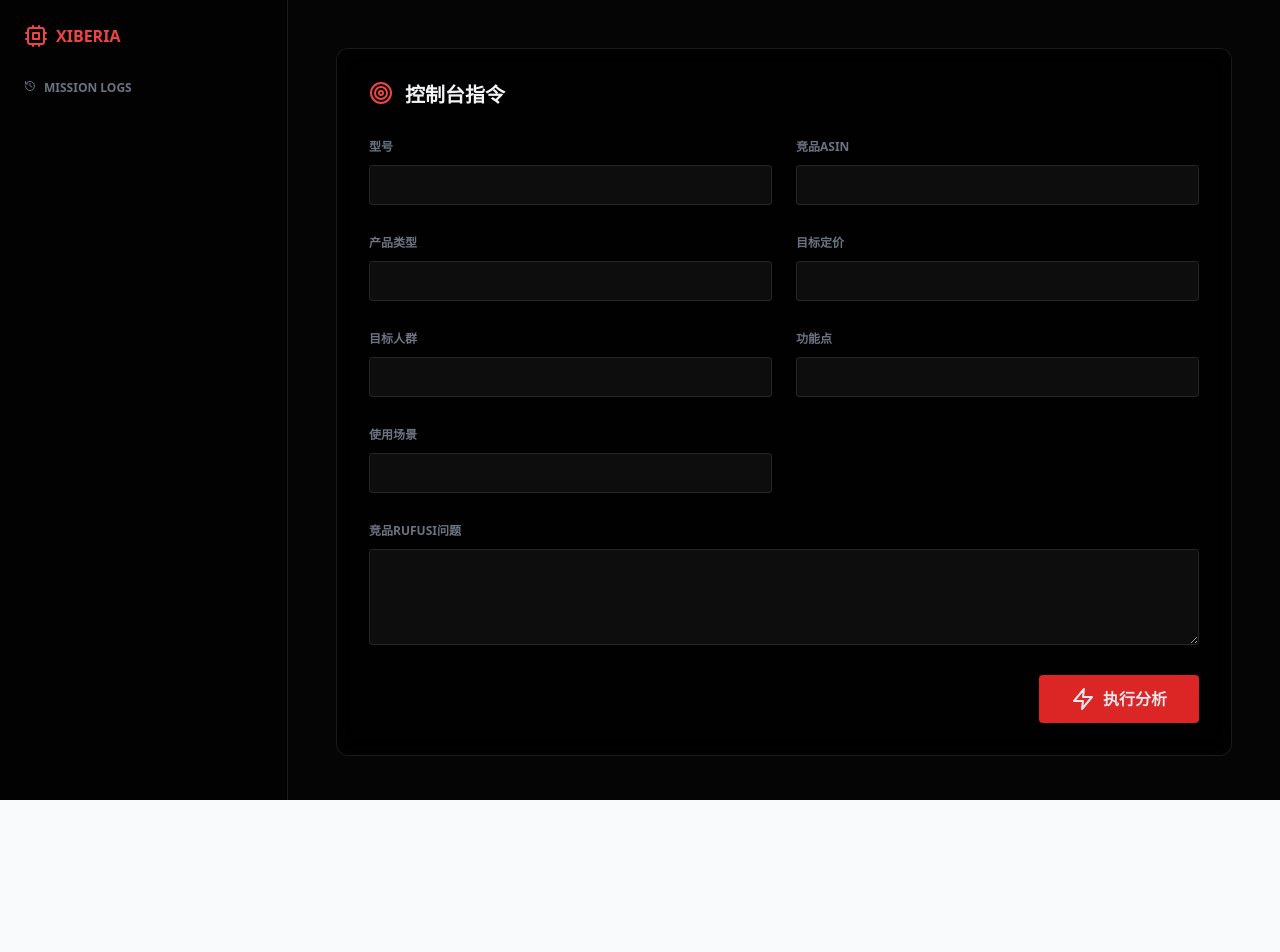
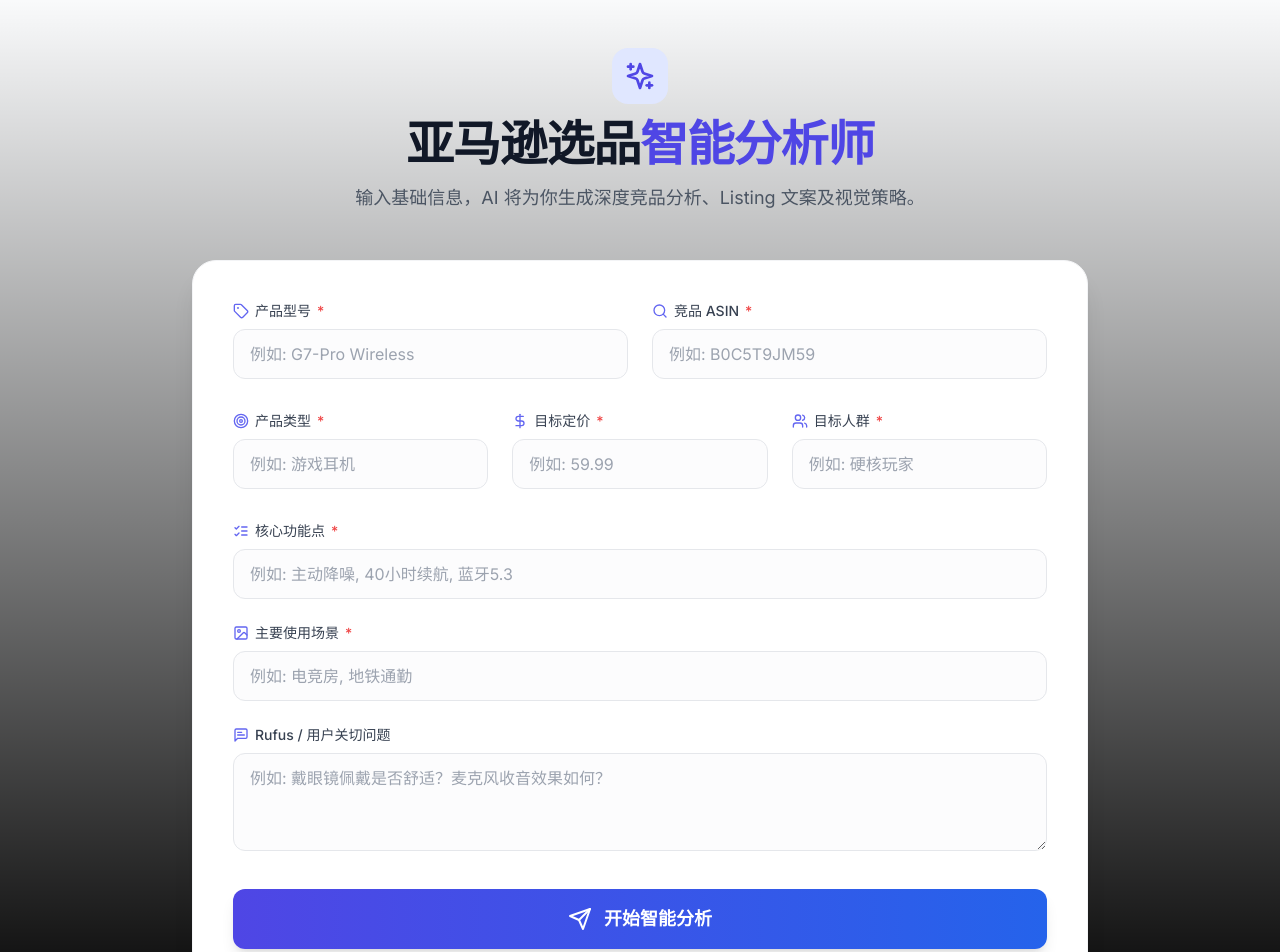
Before and after one commit to yikunhao152-cell/succes, a Next.js app: page / in a window 1280 px wide. Shown: the top 952 px of the page. Before the commit the page ends 800 px from the top, so only its background shows below. Built offline with nearby package versions, Linux system fonts and the light colour scheme.

Commit message:
Update page.tsx

```diff
--- a/app/page.tsx
+++ b/app/page.tsx
@@ -1,25 +1,30 @@
 "use client";
 
-import { useState, useEffect } from 'react';
-import { Cpu, History, ChevronRight, Zap, FileText, Crosshair, BarChart3, Terminal, ShieldAlert, Loader2, Play, Target, DollarSign, Users, MessageSquare, Layers, Box, Trash2 } from 'lucide-react';
+import { useState } from 'react';
+// 引入漂亮的图标
+import {
+  Loader2, Send, Sparkles, Search, Tag,
+  Target, Users, DollarSign, MessageSquareText,
+  Heading, ListChecks, FileText, Image as ImageIcon, LayoutTemplate,
+  Lightbulb, ArrowLeft
+} from 'lucide-react';
 
-interface AnalysisResult { [key: string]: any; }
+export default function Home() {
+  const [loading, setLoading] = useState(false);
+  const [analyzing, setAnalyzing] = useState(false);
+  const [status, setStatus] = useState('');
+  const [result, setResult] = useState<any>(null);
 
-export default function XiberiaTerminal() {
-  const [formData, setFormData] = useState({ model: '', asin: '', type: '', price: '', audience: '', features: '', scenario: '', rufusQuestions: '' });
-  const [loading, setLoading] = useState(false);
-  const [status, setStatus] = useState('');
-  const [result, setResult] = useState<AnalysisResult | null>(null);
-  const [history, setHistory] = useState<any[]>([]);
+  const [formData, setFormData] = useState({
+    model: '', asin: '', type: '', features: '',
+    scenario: '', audience: '', price: '', rufusQuestions: ''
+  });
 
-  useEffect(() => {
-    const saved = localStorage.getItem('xiberia_history_v2');
-    if (saved) setHistory(JSON.parse(saved));
-  }, []);
-
-  const handleAnalyze = async (e: React.FormEvent) => {
+  const handleSubmit = async (e: any) => {
     e.preventDefault();
-    setLoading(true); setStatus('⚡ 正在提交任务...');
+    setLoading(true);
+    setResult(null);
+    setStatus('正在提交任务...');
 
     try {
       const res = await fetch('/api/analyze', {
@@ -27,88 +32,218 @@ export default function XiberiaTerminal() {
         headers: { 'Content-Type': 'application/json' },
         body: JSON.stringify(formData),
       });
-      if (!res.ok) throw new Error('提交失败');
+      const data = await res.json();
+      if (!res.ok) throw new Error(data.error);
 
+      setAnalyzing(true);
+      setStatus('任务已提交，AI 深度分析中...');
+
+      // 轮询逻辑
       const interval = setInterval(async () => {
-        const check = await fetch(`/api/result?model=${encodeURIComponent(formData.model)}`);
+        try {
+          const check = await fetch(`/api/result?recordId=${data.recordId}&model=${encodeURIComponent(formData.model)}`);
           const checkData = await check.json();
+
           if (checkData.status === 'done') {
             clearInterval(interval);
             setResult(checkData.data);
+            setAnalyzing(false);
             setLoading(false);
-          setStatus('✅ 分析完成');
-          const newHistory = [{ id: Date.now(), model: formData.model, data: checkData.data, inputs: {...formData} }, ...history].slice(0, 10);
-          setHistory(newHistory);
-          localStorage.setItem('xiberia_history_v2', JSON.stringify(newHistory));
-        } else {
-          setStatus('🛰️ AI 正在撰写中...');
+            setStatus('分析完成！');
+          } else if (checkData.status === 'processing') {
+             setStatus(checkData.currentStatus === 'AI分析中...' ? '🤖 AI 正在生成策略与文案 (约需30-60秒)...' : `当前状态: ${checkData.currentStatus}`);
           }
+        } catch (e) { console.error(e); }
       }, 3000);
-    } catch (e: any) { setStatus(`❌ 错误: ${e.message}`); setLoading(false); }
+
+    } catch (error: any) {
+      setStatus(`❌ 出错: ${error.message}`);
+      setLoading(false);
+      setAnalyzing(false);
+    }
   };
 
+  const handleChange = (e: any) => setFormData({...formData, [e.target.name]: e.target.value});
+
+  // 输入框组件（为了复用样式）
+  const InputField = ({ label, name, icon: Icon, placeholder, required = true, type = 'text', isTextArea = false }: any) => (
+    <div className="space-y-2">
+      <label className="block text-sm font-medium text-gray-700 flex items-center gap-1.5">
+        <Icon className="w-4 h-4 text-indigo-500" />
+        {label}
+        {required && <span className="text-red-500">*</span>}
+      </label>
+      {isTextArea ? (
+        <textarea
+          name={name}
+          required={required}
+          value={formData[name as keyof typeof formData]}
+          onChange={handleChange}
+          placeholder={placeholder}
+          rows={3}
+          className="w-full px-4 py-3 rounded-xl border border-gray-200 focus:ring-2 focus:ring-indigo-500 focus:border-transparent transition-all resize-y text-gray-800 placeholder-gray-400 bg-gray-50/50"
+        />
+      ) : (
+        <input
+          type={type}
+          name={name}
+          required={required}
+          value={formData[name as keyof typeof formData]}
+          onChange={handleChange}
+          placeholder={placeholder}
+          className="w-full px-4 py-3 rounded-xl border border-gray-200 focus:ring-2 focus:ring-indigo-500 focus:border-transparent transition-all text-gray-800 placeholder-gray-400 bg-gray-50/50"
+        />
+      )}
+    </div>
+  );
+
   return (
-    <div className="flex h-screen bg-[#050505] text-gray-200 font-sans overflow-hidden">
-      {/* 侧边栏 */}
-      <aside className="w-72 bg-black/60 border-r border-white/10 p-6">
-        <div className="text-red-500 font-bold mb-8 flex gap-2"><Cpu /> XIBERIA</div>
-        <div className="space-y-4">
-          <h3 className="text-xs font-bold text-gray-500 uppercase flex gap-2"><History className="w-3 h-3"/> Mission Logs</h3>
-          {history.map(h => (
-            <div key={h.id} onClick={() => {setFormData(h.inputs); setResult(h.data);}} className="p-3 bg-white/5 rounded border border-transparent hover:border-red-500/50 cursor-pointer transition-all">
-              <div className="text-sm font-mono truncate">{h.model}</div>
+    <main className="py-12 px-4 sm:px-6 lg:px-8 min-h-screen">
+      <div className="max-w-4xl mx-auto">
+
+        {/* 头部标题 */}
+        <div className="text-center mb-12">
+          <div className="flex justify-center mb-4">
+            <div className="p-3 bg-indigo-100 rounded-2xl">
+              <Sparkles className="w-8 h-8 text-indigo-600" />
             </div>
-          ))}
           </div>
-      </aside>
-
-      {/* 主面板 */}
-      <main className="flex-1 overflow-y-auto p-12 scrollbar-thin scrollbar-thumb-red-900">
-        <div className="max-w-4xl mx-auto space-y-8">
-          <div className="bg-black/80 border border-white/10 p-8 rounded-xl backdrop-blur-md">
-            <h2 className="text-xl font-bold mb-6 flex gap-3 text-gray-100"><Target className="text-red-500"/> 控制台指令</h2>
-            <form onSubmit={handleAnalyze} className="grid grid-cols-2 gap-6">
-              <InputGroup label="型号" name="model" value={formData.model} onChange={(e: any) => setFormData({...formData, model: e.target.value})} required />
-              <InputGroup label="竞品ASIN" name="asin" value={formData.asin} onChange={(e: any) => setFormData({...formData, asin: e.target.value})} />
-              <InputGroup label="产品类型" name="type" value={formData.type} onChange={(e: any) => setFormData({...formData, type: e.target.value})} />
-              <InputGroup label="目标定价" name="price" value={formData.price} onChange={(e: any) => setFormData({...formData, price: e.target.value})} />
-              <InputGroup label="目标人群" name="audience" value={formData.audience} onChange={(e: any) => setFormData({...formData, audience: e.target.value})} />
-              <InputGroup label="功能点" name="features" value={formData.features} onChange={(e: any) => setFormData({...formData, features: e.target.value})} />
-              <InputGroup label="使用场景" name="scenario" value={formData.scenario} onChange={(e: any) => setFormData({...formData, scenario: e.target.value})} />
-              <div className="col-span-2 space-y-2">
-                <label className="text-xs font-bold text-gray-500">竞品RUFUSI问题</label>
-                <textarea value={formData.rufusQuestions} onChange={(e) => setFormData({...formData, rufusQuestions: e.target.value})} className="w-full bg-white/5 border border-white/10 rounded p-3 h-24 focus:border-red-500 outline-none" />
-              </div>
-              <div className="col-span-2 flex justify-between items-center">
-                <span className="text-sm font-mono text-red-400 animate-pulse">{status}</span>
-                <button type="submit" disabled={loading} className="bg-red-600 px-8 py-3 rounded font-bold flex gap-2 hover:bg-red-500 disabled:opacity-50 transition-all">
-                  {loading ? <Loader2 className="animate-spin" /> : <Zap />} 执行分析
-                </button>
-              </div>
-            </form>
+          <h1 className="text-4xl font-extrabold text-gray-900 tracking-tight sm:text-5xl mb-4">
+            亚马逊选品<span className="text-indigo-600">智能分析师</span>
+          </h1>
+          <p className="text-lg text-gray-600 max-w-2xl mx-auto">
+            输入基础信息，AI 将为你生成深度竞品分析、Listing 文案及视觉策略。
+          </p>
         </div>
 
-          {result && (
-            <div className="grid grid-cols-1 gap-6 pb-20 animate-in fade-in duration-700">
-              {Object.entries(result).map(([key, val]) => (
-                <div key={key} className="bg-white/5 border border-white/10 p-6 rounded-lg hover:bg-white/10 transition-colors">
-                  <h4 className="text-red-500 font-bold text-xs mb-2 uppercase tracking-widest">{key}</h4>
-                  <div className="text-gray-300 whitespace-pre-wrap leading-relaxed">{String(val)}</div>
+        {/* 主体内容区域：根据是否有结果切换显示 */}
+        <div className={`transition-all duration-500 ${result ? 'opacity-0 translate-y-4 hidden' : 'opacity-100 translate-y-0'}`}>
+          {!result && (
+            <div className="bg-white rounded-3xl shadow-xl border border-gray-100 overflow-hidden">
+              <div className="p-8 sm:p-10">
+                <form onSubmit={handleSubmit} className="space-y-8">
+                  {/* 第一组：核心信息 */}
+                  <div className="grid grid-cols-1 md:grid-cols-2 gap-6">
+                    <InputField label="产品型号" name="model" icon={Tag} placeholder="例如: G7-Pro Wireless" />
+                    <InputField label="竞品 ASIN" name="asin" icon={Search} placeholder="例如: B0C5T9JM59" />
                   </div>
-              ))}
+
+                  {/* 第二组：定位信息 */}
+                  <div className="grid grid-cols-1 md:grid-cols-3 gap-6">
+                    <InputField label="产品类型" name="type" icon={Target} placeholder="例如: 游戏耳机" />
+                    <InputField label="目标定价" name="price" icon={DollarSign} placeholder="例如: 59.99" type="number" />
+                    <InputField label="目标人群" name="audience" icon={Users} placeholder="例如: 硬核玩家" />
+                  </div>
+
+                  {/* 第三组：详细描述 */}
+                  <div className="space-y-6">
+                    <InputField label="核心功能点" name="features" icon={ListChecks} placeholder="例如: 主动降噪, 40小时续航, 蓝牙5.3" />
+                    <InputField label="主要使用场景" name="scenario" icon={ImageIcon} placeholder="例如: 电竞房, 地铁通勤" />
+                    <InputField label="Rufus / 用户关切问题" name="rufusQuestions" icon={MessageSquareText} placeholder="例如: 戴眼镜佩戴是否舒适？麦克风收音效果如何？" isTextArea={true} required={false} />
+                  </div>
+
+                  {/* 提交按钮 */}
+                  <button
+                    type="submit"
+                    disabled={loading}
+                    className={`w-full py-4 px-6 rounded-xl text-white font-bold text-lg flex items-center justify-center gap-3 transition-all transform hover:scale-[1.01] active:scale-[0.99] shadow-lg ${
+                      loading
+                        ? 'bg-indigo-400 cursor-not-allowed'
+                        : 'bg-gradient-to-r from-indigo-600 to-blue-600 hover:from-indigo-700 hover:to-blue-700 hover:shadow-indigo-500/30'
+                    }`}
+                  >
+                    {analyzing ? (
+                      <>
+                        <Loader2 className="w-6 h-6 animate-spin" />
+                        <span>AI 深度思考中 (预计40秒)...</span>
+                      </>
+                    ) : (
+                      <>
+                        <Send className="w-6 h-6" />
+                        <span>开始智能分析</span>
+                      </>
+                    )}
+                  </button>
+                </form>
+
+                {/* 状态提示条 */}
+                {status && (
+                  <div className={`mt-6 p-4 rounded-xl flex items-center justify-center gap-2 text-sm font-medium animate-pulse ${
+                    status.includes('❌') ? 'bg-red-50 text-red-700' :
+                    analyzing ? 'bg-indigo-50 text-indigo-700' : 'bg-green-50 text-green-700'
+                  }`}>
+                    {analyzing && <Loader2 className="w-4 h-4 animate-spin" />}
+                    {status}
                   </div>
                 )}
               </div>
+            </div>
+          )}
+        </div>
+
+        {/* 结果展示区域 */}
+        {result && (
+          <div className="space-y-8 animate-fadeIn">
+             <div className="flex justify-between items-center">
+                <h2 className="text-2xl font-bold text-gray-900 flex items-center gap-2">
+                  <Sparkles className="w-6 h-6 text-yellow-500" />
+                  分析报告已生成
+                </h2>
+                <button
+                  onClick={() => {setResult(null); setLoading(false); setStatus('');}}
+                  className="flex items-center gap-2 px-4 py-2 bg-white border border-gray-200 text-gray-700 rounded-lg hover:bg-gray-50 transition-colors font-medium shadow-sm"
+                >
+                  <ArrowLeft className="w-4 h-4" />
+                  分析下一个
+                </button>
+             </div>
+
+            <ResultSection title="Listing 标题 (Title)" icon={Heading} content={result["标题"]} reason={result["标题理由"]} delay={1} />
+            <ResultSection title="五点描述 (Bullet Points)" icon={ListChecks} content={result["五点描述"]} reason={result["五点描述理由"]} delay={2} />
+            <ResultSection title="商品描述 (Description)" icon={FileText} content={result["商品描述"]} reason={result["商品描述理由"]} delay={3} />
+
+            <div className="grid grid-cols-1 md:grid-cols-2 gap-6">
+              <ResultSection title="主图设计方向" icon={ImageIcon} content={result["主图设计方向"]} reason={result["主图设计方向理由"]} delay={4} />
+              <ResultSection title="A+ 页面策略" icon={LayoutTemplate} content={result["A+设计方向"]} reason={result["A+设计方向理由"]} delay={5} />
+            </div>
+          </div>
+        )}
+
+      </div>
     </main>
+  );
+}
+
+// 美化后的结果板块组件
+function ResultSection({ title, icon: Icon, content, reason, delay }: any) {
+  if (!content) return null;
+  return (
+    <div
+      className="bg-white rounded-2xl shadow-md border border-gray-100 overflow-hidden hover:shadow-xl transition-shadow duration-300"
+      style={{ animation: `fadeInUp 0.6s ease-out ${delay * 0.1}s backwards` }}
+    >
+      <div className="px-6 py-4 bg-gray-50/80 border-b border-gray-100 flex items-center gap-3">
+        <div className="p-2 bg-white rounded-lg shadow-sm text-indigo-600">
+          <Icon className="w-5 h-5" />
+        </div>
+        <h3 className="text-lg font-bold text-gray-900">{title}</h3>
+      </div>
+
+      <div className="p-6">
+        <div className="prose max-w-none text-gray-800 whitespace-pre-wrap leading-relaxed">
+          {content}
+        </div>
+
+        {reason && (
+          <div className="mt-6 flex gap-3 p-4 bg-indigo-50/50 rounded-xl border border-indigo-100 text-indigo-900">
+            <Lightbulb className="w-5 h-5 shrink-0 text-indigo-600 mt-0.5" />
+            <div>
+              <div className="font-bold mb-1 text-sm uppercase tracking-wider text-indigo-700">AI 策略洞察</div>
+              <div className="text-sm leading-relaxed opacity-90">{reason}</div>
+            </div>
+          </div>
+        )}
+      </div>
     </div>
   );
 }
-
-function InputGroup({ label, ...props }: any) {
-  return (
-    <div className="space-y-2">
-      <label className="text-xs font-bold text-gray-500 uppercase">{label}</label>
-      <input {...props} className="w-full bg-white/5 border border-white/10 rounded h-10 px-4 focus:border-red-500 outline-none transition-all" />
-    </div>
-  );
-}
```
Lines whose indentation alone changed are shown as unchanged.
